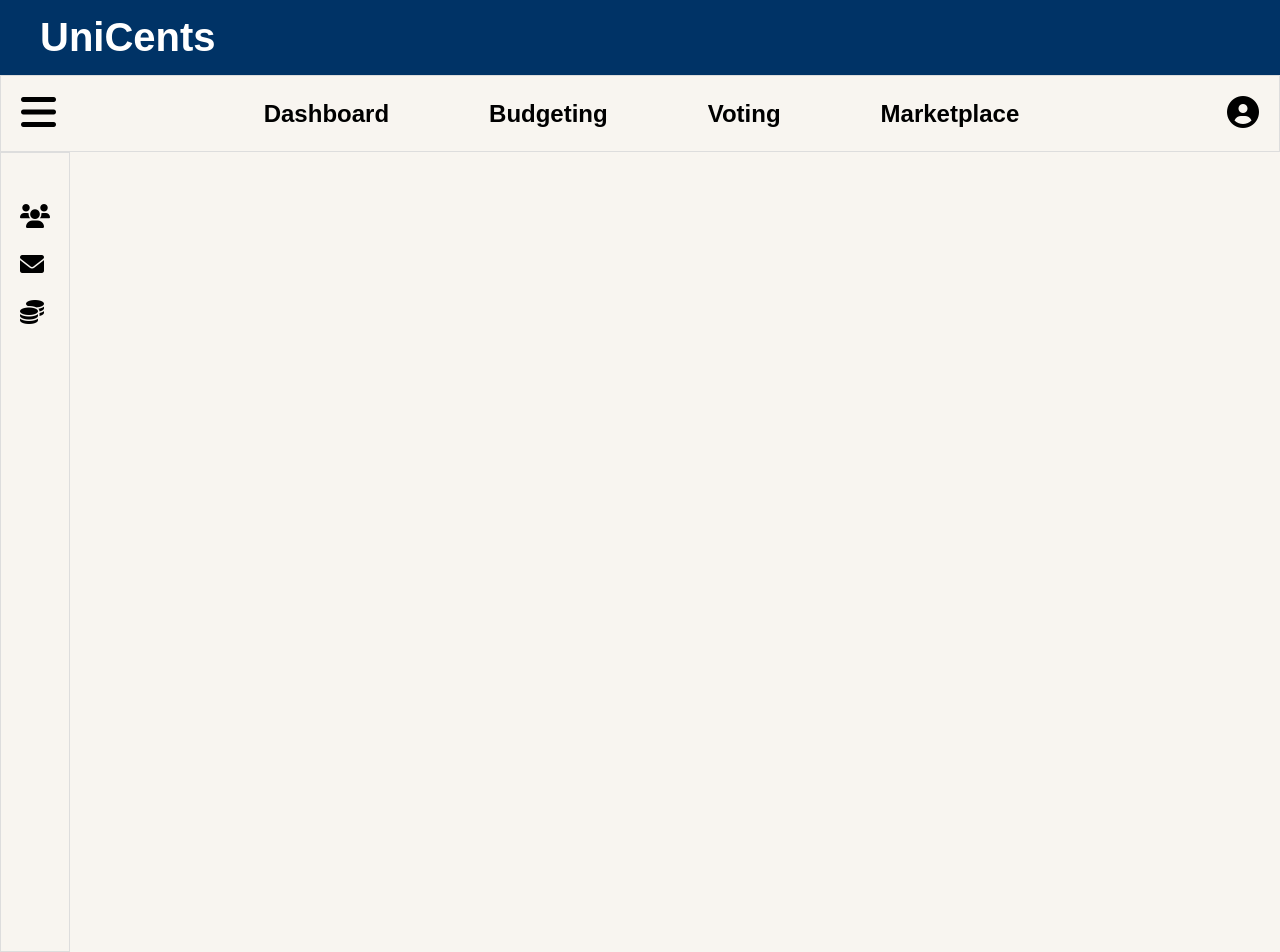
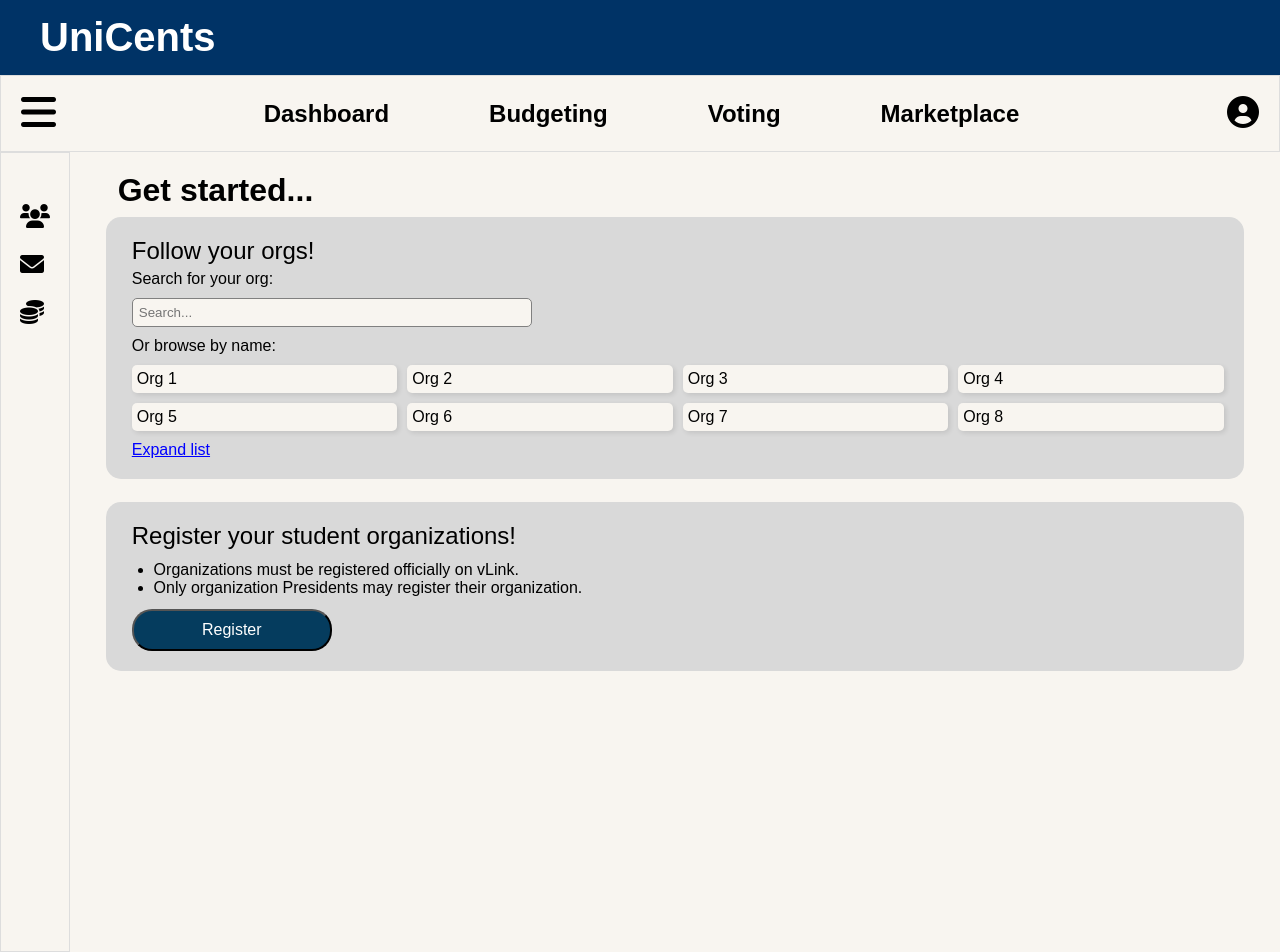
Before and after one commit to JesusLpz04/Senior-Project, a Django app: page /landingpage/ in a window 1280 px wide. Run offline with Django 5.2, Linux system fonts and the light colour scheme.

Commit message:
added the information for new users in dashboard

```diff
--- a/FundFlow/static/landing_page_styles.css
+++ b/FundFlow/static/landing_page_styles.css
@@ -92,3 +92,96 @@ main {
     flex-grow: 1;
     background: #F8F5F0;
 }
+
+.org-section{
+    width: 94%;
+    margin-left: 3%;
+}
+
+#get-started {
+    font-size: 2em;
+    font-weight: bold;
+    margin-bottom: 8px;
+    margin-left: 1%;
+    margin-top:20px;
+    display: block;
+}
+.info-container {
+    width: 100%;
+    margin: auto;
+    margin-bottom: 2%;
+    padding: 20px;
+    background-color: #D9D9D9;
+    border-radius: 15px;
+    text-align: left;
+}
+.text-container{
+    margin-left:0.5%;
+}
+.org-grid {
+    display: grid;
+    grid-template-columns: repeat(4, 1fr);
+    gap: 10px;
+    margin-top: 10px;
+}
+.org-item {
+    background-color: #F8F5F0;
+    padding: 5px;
+    border-radius: 5px;
+    box-shadow: 2px 2px 5px rgba(0,0,0,0.1);
+}
+
+.org-item:hover {
+    background-color: #BFDBF7;
+    font-weight: bold;
+  }
+
+#subtitle-label{
+    font-size: 1.5em;
+    display: block; /* Ensures it's on its own line */
+    margin-bottom: 5px;
+}
+
+#text-label {
+    background-color: #F8F5F0;
+    display: block;
+    width: 40%;
+    max-width: 400px;
+    padding: 6px;
+    border: 1px solid grey;
+    border-radius: 5px;
+    margin-top: 10px;
+    margin-bottom: 10px;
+}
+
+.list-text-container{
+    margin-left:2%;
+    margin-top: 1%;
+}
+
+.register-btn {
+    border-radius: 20px;
+    background-color: #053C5E;
+    margin-top: 12px;
+    color: white;
+    padding: 10px 30px;
+    text-align: center;
+    text-decoration: none;
+    display: inline-block;
+    font-size: 16px;
+    width: 200px
+  }
+
+.register-btn:hover {
+    background-color: #042a41;
+}
+
+.hidden {
+    display: none;
+}
+.expand {
+    margin-top: 10px;
+    color: blue;
+    cursor: pointer;
+    text-decoration: underline;
+}
--- a/FundFlow/templates/landing_page.html
+++ b/FundFlow/templates/landing_page.html
@@ -7,7 +7,7 @@
     <meta charset="UTF-8">
     <meta name="viewport" content="width=device-width, initial-scale=1.0">
     <title>UniCents</title>
-    <link rel="stylesheet" href="stylesl.css">
+    <link rel="stylesheet" href="landing_page_styles.css">
     <link rel="stylesheet" href="https://cdnjs.cloudflare.com/ajax/libs/font-awesome/6.0.0/css/all.min.css">
 </head>
 <body>
@@ -41,11 +41,62 @@
                 <li><i class="fas fa-coins"></i></li>
             </ul>
         </aside>
+
         <main>
-            <!-- Content goes here -->
-
+        {% comment %} hard coded: later create model for orgs list  {% endcomment %}
+            <div class="org-section">
+                <label id="get-started">Get started...</label>
+                <div class="info-container">
+                    <div class="text-container">
+                        <label id="subtitle-label">Follow your orgs!</label>
+                        <label for="text-label">Search for your org:</label>
+                        <input type="text" id="text-label" placeholder="Search...">
+                        <p>Or browse by name:</p>
+                        <div class="org-grid">
+                            <div class="org-item">Org 1</div>
+                            <div class="org-item">Org 2</div>
+                            <div class="org-item">Org 3</div>
+                            <div class="org-item">Org 4</div>
+                            <div class="org-item">Org 5</div>
+                            <div class="org-item">Org 6</div>
+                            <div class="org-item">Org 7</div>
+                            <div class="org-item">Org 8</div>
+                        </div>
+                        <div class="org-grid hidden" id="extra-orgs">
+                            <div class="org-item">Org 9</div>
+                            <div class="org-item">Org 10</div>
+                            <div class="org-item">Org 11</div>
+                            <div class="org-item">Org 12</div>
+                        </div>
+                        <div class="expand" id="expand-btn">Expand list</div>
+                    </div>
+                </div>
+                <div class = "info-container">
+                    <div class="text-container">
+                        <label id="subtitle-label">Register your student organizations!</label>
+                        <ul class="list-text-container">
+                            <li>Organizations must be registered officially on vLink.</li>
+                            <li>Only organization Presidents may register their organization.</li>
+                        </ul>
+                        <button class="register-btn">Register</button>
+                    </div>
+                </div>
+            </div>
         </main>
     </div>
+
+    <script>
+        document.getElementById('expand-btn').addEventListener('click', function() {
+            const extraOrgs = document.getElementById('extra-orgs');
+            if (extraOrgs.classList.contains('hidden')) {
+                extraOrgs.classList.remove('hidden');
+                this.textContent = 'Collapse list';
+            } else {
+                extraOrgs.classList.add('hidden');
+                this.textContent = 'Expand list';
+            }
+        });
+    </script>
 </body>
 </html>
 {% endblock %}
```
